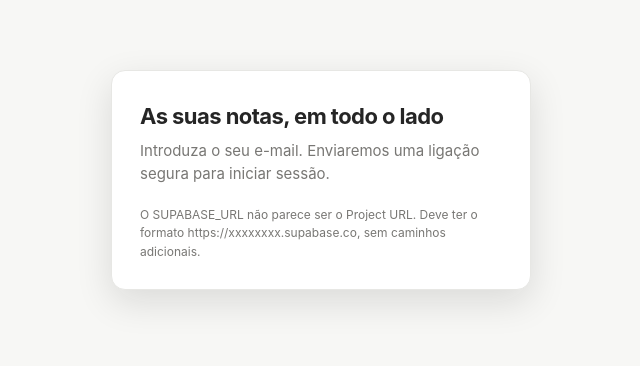
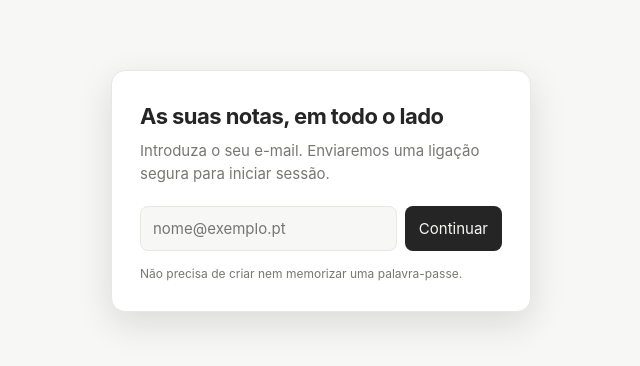
Before and after one commit to avariado/links, a plain HTML site: page notes.html in a window 1280 px wide. Shown: the whole page, without its empty margins (319-959 px from the left). Drawn offline with nearby package versions, Linux system fonts and the light colour scheme.

Commit message:
Normalize project URL for Supabase client creation

```diff
--- a/notes.html
+++ b/notes.html
@@ -254,17 +254,19 @@
           $('#authMessage').innerHTML='Configure <strong>SUPABASE_URL</strong> e <strong>SUPABASE_PUBLISHABLE_KEY</strong> no código de notes.html. Consulte CONFIGURAR-SUPABASE.md.';
           return;
         }
+        let normalizedProjectUrl;
         try {
           const projectUrl=new URL(SUPABASE_URL);
-          if(projectUrl.pathname!=='/'||(!projectUrl.hostname.endsWith('.supabase.co')&&!projectUrl.hostname.endsWith('.supabase.net'))){
+          if(!projectUrl.hostname.endsWith('.supabase.co')&&!projectUrl.hostname.endsWith('.supabase.net')){
             throw new Error('URL inesperado');
           }
+          normalizedProjectUrl=projectUrl.origin;
         } catch {
           $('#authForm').hidden=true;
-          $('#authMessage').textContent='O SUPABASE_URL não parece ser o Project URL. Deve ter o formato https://xxxxxxxx.supabase.co, sem caminhos adicionais.';
+          $('#authMessage').textContent='O SUPABASE_URL não parece pertencer a um projeto Supabase.';
           return;
         }
-        client=window.supabase.createClient(SUPABASE_URL,SUPABASE_PUBLISHABLE_KEY);
+        client=window.supabase.createClient(normalizedProjectUrl,SUPABASE_PUBLISHABLE_KEY);
         const {data:{session:initialSession}}=await client.auth.getSession();
         await showSession(initialSession,{offerMigration:true});
         client.auth.onAuthStateChange((event,nextSession)=>{
```
